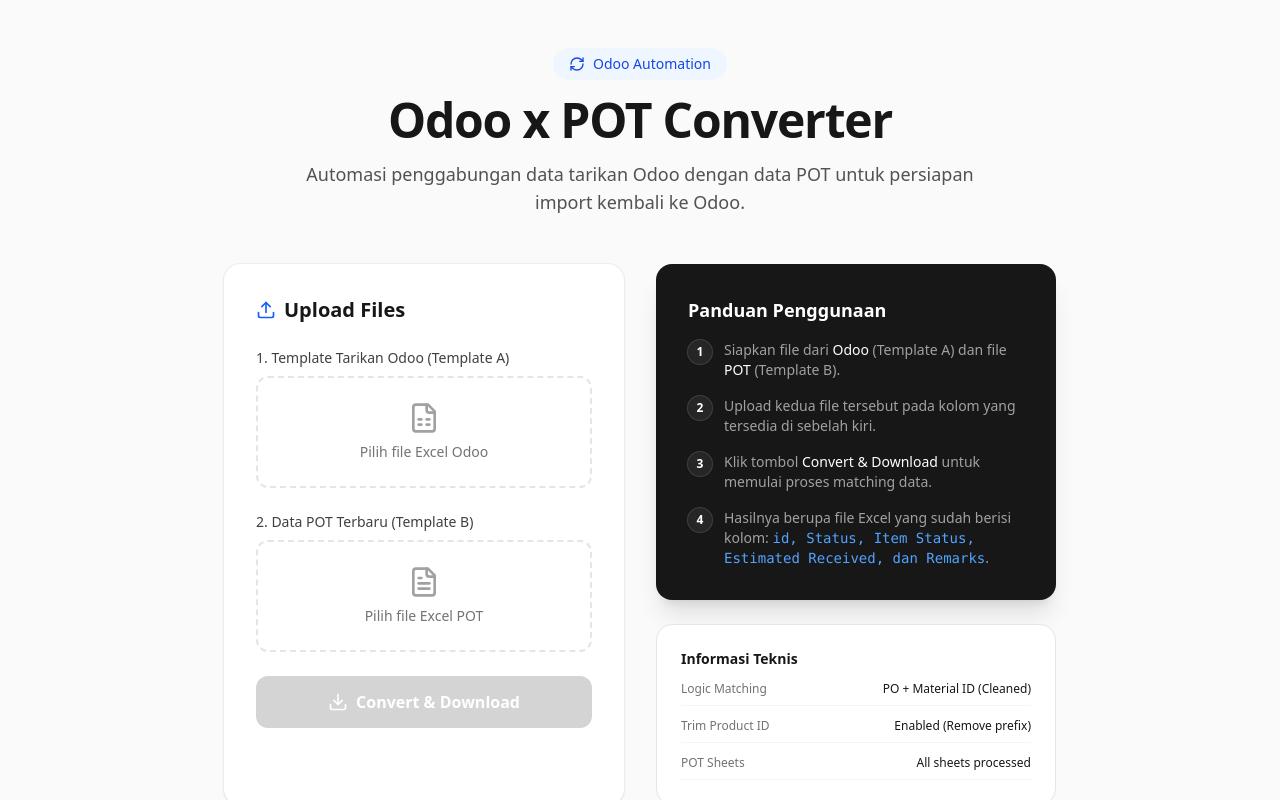
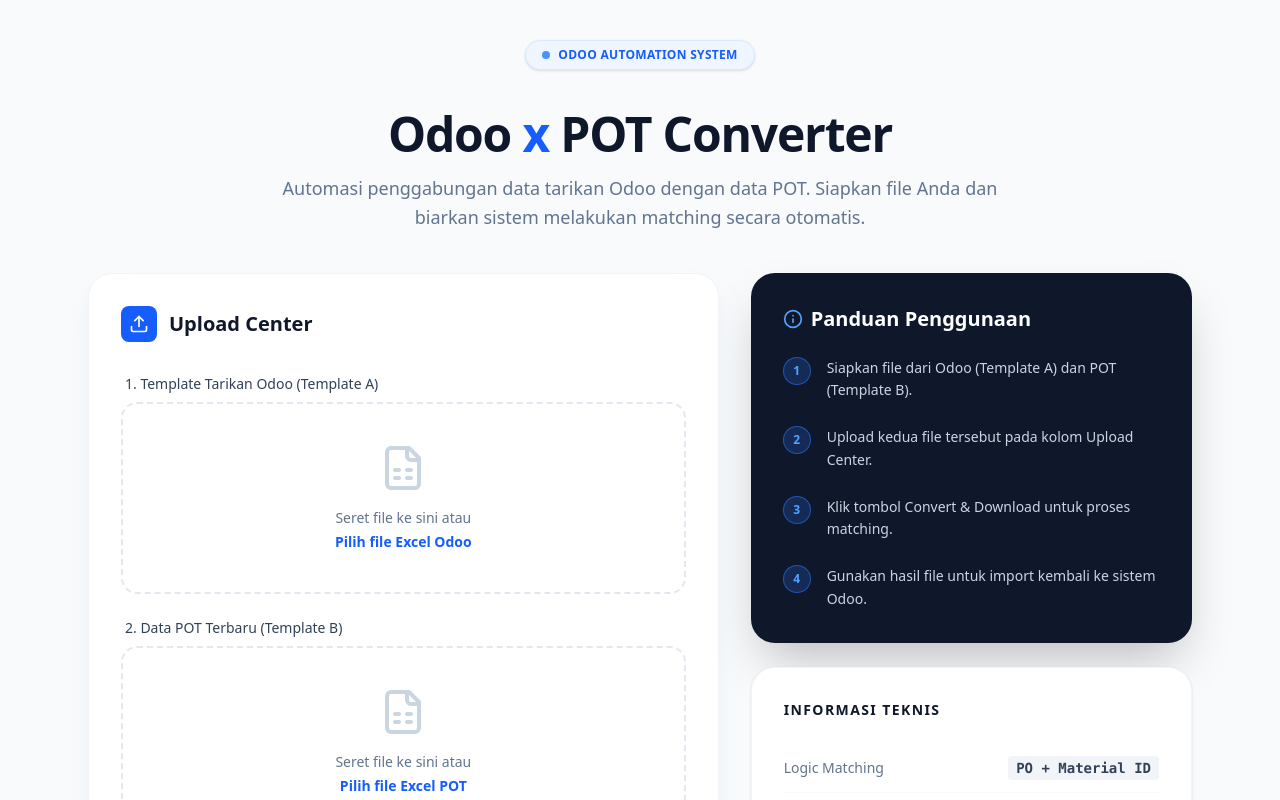
Before and after one commit to dindarizkies/notyourbusiness, a React (Vite) app: page / in a window 1280 px wide. Shown: the top 800 px of the page. Built offline with nearby package versions, Linux system fonts and the light colour scheme.

Commit message:
Update App.tsx

```diff
--- a/src/App.tsx
+++ b/src/App.tsx
@@ -1,279 +1,133 @@
-import { useState, useRef } from 'react';
-import { Upload, FileSpreadsheet, Download, RefreshCw, CheckCircle2, AlertCircle, FileText } from 'lucide-react';
-import { motion, AnimatePresence } from 'motion/react';
+import React, { useState } from 'react';
+import { Upload, FileSpreadsheet, CheckCircle2, Info, ArrowRight, Loader2 } from 'lucide-react';
 
-export default function App() {
-  const [odooFile, setOdooFile] = useState<File | null>(null);
-  const [potFile, setPotFile] = useState<File | null>(null);
-  const [isProcessing, setIsProcessing] = useState(false);
-  const [error, setError] = useState<string | null>(null);
-  const [success, setSuccess] = useState(false);
-
-  const odooInputRef = useRef<HTMLInputElement>(null);
-  const potInputRef = useRef<HTMLInputElement>(null);
-
-  const handleFileChange = (e: React.ChangeEvent<HTMLInputElement>, type: 'odoo' | 'pot') => {
-    const file = e.target.files?.[0];
-    if (file) {
-      if (type === 'odoo') setOdooFile(file);
-      else setPotFile(file);
-      setError(null);
-      setSuccess(false);
-    }
-  };
-
-  const handleSubmit = async (e: React.FormEvent) => {
-    e.preventDefault();
-    if (!odooFile || !potFile) {
-      setError("Harap pilih kedua file (Odoo & POT) terlebih dahulu.");
-      return;
-    }
-
-    setIsProcessing(true);
-    setError(null);
-    setSuccess(false);
-
-    const formData = new FormData();
-    formData.append('odooFile', odooFile);
-    formData.append('potFile', potFile);
-
-    try {
-      const response = await fetch('/api/convert', {
-        method: 'POST',
-        body: formData,
-      });
-
-      if (!response.ok) {
-        const data = await response.json();
-        throw new Error(data.error || 'Terjadi kesalahan saat memproses file.');
-      }
-
-      // Download the result
-      const blob = await response.blob();
-      const url = window.URL.createObjectURL(blob);
-      const a = document.createElement('a');
-      a.href = url;
-      a.download = 'SIAP_IMPORT_ODOO_FINAL.xlsx';
-      document.body.appendChild(a);
-      a.click();
-      window.URL.revokeObjectURL(url);
-      document.body.removeChild(a);
-
-      setSuccess(true);
-    } catch (err: any) {
-      setError(err.message);
-    } finally {
-      setIsProcessing(false);
-    }
-  };
+const OdooConverter = () => {
+  const [loading, setLoading] = useState(false);
 
   return (
-    <div className="min-h-screen bg-neutral-50 font-sans text-neutral-900 selection:bg-blue-100 selection:text-blue-900">
-      <div className="mx-auto max-w-4xl px-4 py-12 sm:px-6 lg:px-8">
-        {/* Header */}
-        <header className="mb-12 text-center">
-          <motion.div
-            initial={{ opacity: 0, y: -20 }}
-            animate={{ opacity: 1, y: 0 }}
-            className="inline-flex items-center gap-2 rounded-full bg-blue-50 px-4 py-1.5 text-sm font-medium text-blue-700 mb-4"
-          >
-            <RefreshCw className="h-4 w-4" />
-            <span>Odoo Automation</span>
-          </motion.div>
-          <motion.h1
-            initial={{ opacity: 0, y: -20 }}
-            animate={{ opacity: 1, y: 0 }}
-            transition={{ delay: 0.1 }}
-            className="text-4xl font-bold tracking-tight text-neutral-900 sm:text-5xl"
-          >
-            Odoo x POT Converter
-          </motion.h1>
-          <motion.p
-            initial={{ opacity: 0 }}
-            animate={{ opacity: 1 }}
-            transition={{ delay: 0.2 }}
-            className="mx-auto mt-4 max-w-2xl text-lg text-neutral-600"
-          >
-            Automasi penggabungan data tarikan Odoo dengan data POT untuk persiapan import kembali ke Odoo.
-          </motion.p>
+    <div className="min-h-screen bg-[#f8fafc] text-slate-900 font-sans selection:bg-blue-100">
+      {/* Top Badge */}
+      <div className="flex justify-center pt-10">
+        <span className="inline-flex items-center gap-2 px-4 py-1.5 rounded-full bg-blue-50 border border-blue-100 text-blue-600 text-xs font-semibold tracking-wide uppercase shadow-sm">
+          <div className="w-2 h-2 rounded-full bg-blue-500 animate-pulse" />
+          Odoo Automation System
+        </span>
+      </div>
+
+      {/* Hero Section */}
+      <header className="text-center px-6 py-10 max-w-3xl mx-auto">
+        <h1 className="text-4xl md:text-5xl font-extrabold tracking-tight text-slate-900 mb-4">
+          Odoo <span className="text-blue-600">x</span> POT Converter
+        </h1>
+        <p className="text-lg text-slate-500 leading-relaxed">
+          Automasi penggabungan data tarikan Odoo dengan data POT. Siapkan file Anda dan biarkan sistem melakukan matching secara otomatis.
+        </p>
       </header>
 
-        {/* Main Content */}
-        <main className="grid gap-8 lg:grid-cols-2">
-          {/* Form Side */}
-          <section className="rounded-2xl bg-white p-8 shadow-sm ring-1 ring-neutral-200/50">
-            <h2 className="mb-6 text-xl font-semibold flex items-center gap-2">
-              <Upload className="h-5 w-5 text-blue-600" />
-              Upload Files
-            </h2>
+      <main className="max-w-6xl mx-auto px-6 pb-20 grid grid-cols-1 lg:grid-cols-12 gap-8">
 
-            <form onSubmit={handleSubmit} className="space-y-6">
-              {/* Odoo File Input */}
-              <div>
-                <label className="block text-sm font-medium text-neutral-700 mb-2">
+        {/* Left Column: Upload Area */}
+        <section className="lg:col-span-7 space-y-6">
+          <div className="bg-white rounded-3xl shadow-xl shadow-slate-200/50 border border-slate-100 p-8">
+            <div className="flex items-center gap-3 mb-8">
+              <div className="p-2 bg-blue-600 rounded-lg text-white">
+                <Upload size={20} />
+              </div>
+              <h2 className="text-xl font-bold">Upload Center</h2>
+            </div>
+
+            <div className="grid gap-6">
+              {/* Odoo Template Area */}
+              <div className="group relative">
+                <label className="block text-sm font-medium text-slate-700 mb-2 ml-1">
                   1. Template Tarikan Odoo (Template A)
                 </label>
-                <div
-                  onClick={() => odooInputRef.current?.click()}
-                  className={`group relative flex cursor-pointer flex-col items-center justify-center rounded-xl border-2 border-dashed p-6 transition-all ${
-                    odooFile ? 'border-blue-200 bg-blue-50' : 'border-neutral-200 hover:border-blue-400 hover:bg-neutral-50'
-                  }`}
-                >
-                  <input
-                    type="file"
-                    ref={odooInputRef}
-                    onChange={(e) => handleFileChange(e, 'odoo')}
-                    accept=".xlsx,.xls,.csv"
-                    className="hidden"
-                  />
-                  {odooFile ? (
-                    <div className="flex items-center gap-3">
-                      <FileSpreadsheet className="h-8 w-8 text-blue-600" />
-                      <div className="text-left">
-                        <p className="text-sm font-medium text-blue-900 truncate max-w-[150px]">{odooFile.name}</p>
-                        <p className="text-xs text-blue-600">{(odooFile.size / 1024).toFixed(1)} KB</p>
-                      </div>
-                    </div>
-                  ) : (
-                    <>
-                      <FileSpreadsheet className="mb-2 h-8 w-8 text-neutral-400 group-hover:text-blue-500 transition-colors" />
-                      <p className="text-sm text-neutral-500">Pilih file Excel Odoo</p>
-                    </>
-                  )}
+                <div className="border-2 border-dashed border-slate-200 rounded-2xl p-10 flex flex-col items-center transition-all group-hover:border-blue-400 group-hover:bg-blue-50/30">
+                  <FileSpreadsheet className="text-slate-300 mb-4 group-hover:text-blue-500 transition-colors" size={48} />
+                  <p className="text-sm text-slate-500 mb-1">Seret file ke sini atau</p>
+                  <button className="text-sm font-semibold text-blue-600 hover:text-blue-700">Pilih file Excel Odoo</button>
+                  <input type="file" className="absolute inset-0 opacity-0 cursor-pointer" />
                 </div>
               </div>
 
-              {/* POT File Input */}
-              <div>
-                <label className="block text-sm font-medium text-neutral-700 mb-2">
+              {/* POT Data Area */}
+              <div className="group relative">
+                <label className="block text-sm font-medium text-slate-700 mb-2 ml-1">
                   2. Data POT Terbaru (Template B)
                 </label>
-                <div
-                  onClick={() => potInputRef.current?.click()}
-                  className={`group relative flex cursor-pointer flex-col items-center justify-center rounded-xl border-2 border-dashed p-6 transition-all ${
-                    potFile ? 'border-blue-200 bg-blue-50' : 'border-neutral-200 hover:border-blue-400 hover:bg-neutral-50'
-                  }`}
-                >
-                  <input
-                    type="file"
-                    ref={potInputRef}
-                    onChange={(e) => handleFileChange(e, 'pot')}
-                    accept=".xlsx,.xls"
-                    className="hidden"
-                  />
-                  {potFile ? (
-                    <div className="flex items-center gap-3">
-                      <FileText className="h-8 w-8 text-blue-600" />
-                      <div className="text-left">
-                        <p className="text-sm font-medium text-blue-900 truncate max-w-[150px]">{potFile.name}</p>
-                        <p className="text-xs text-blue-600">{(potFile.size / 1024).toFixed(1)} KB</p>
-                      </div>
-                    </div>
-                  ) : (
-                    <>
-                      <FileText className="mb-2 h-8 w-8 text-neutral-400 group-hover:text-blue-500 transition-colors" />
-                      <p className="text-sm text-neutral-500">Pilih file Excel POT</p>
-                    </>
-                  )}
+                <div className="border-2 border-dashed border-slate-200 rounded-2xl p-10 flex flex-col items-center transition-all group-hover:border-blue-400 group-hover:bg-blue-50/30">
+                  <FileSpreadsheet className="text-slate-300 mb-4 group-hover:text-blue-500 transition-colors" size={48} />
+                  <p className="text-sm text-slate-500 mb-1">Seret file ke sini atau</p>
+                  <button className="text-sm font-semibold text-blue-600 hover:text-blue-700">Pilih file Excel POT</button>
+                  <input type="file" className="absolute inset-0 opacity-0 cursor-pointer" />
                 </div>
               </div>
 
+              {/* Action Button */}
               <button
-                type="submit"
-                disabled={!odooFile || !potFile || isProcessing}
-                className="w-full relative flex items-center justify-center gap-2 overflow-hidden rounded-xl bg-blue-600 px-6 py-3.5 font-semibold text-white shadow-[0_4px_12px_rgba(37,99,235,0.2)] transition-all hover:bg-blue-700 focus:outline-none focus:ring-2 focus:ring-blue-500 focus:ring-offset-2 disabled:cursor-not-allowed disabled:bg-neutral-300 disabled:shadow-none"
+                className="w-full mt-4 bg-slate-900 hover:bg-blue-600 text-white font-bold py-4 px-6 rounded-2xl flex items-center justify-center gap-3 transition-all active:scale-[0.98] shadow-lg shadow-blue-200"
+                onClick={() => setLoading(true)}
               >
-                {isProcessing ? (
-                  <>
-                    <RefreshCw className="h-5 w-5 animate-spin" />
-                    <span>Processing...</span>
-                  </>
-                ) : (
-                  <>
-                    <Download className="h-5 w-5" />
-                    <span>Convert & Download</span>
-                  </>
-                )}
+                {loading ? <Loader2 className="animate-spin" /> : <CheckCircle2 size={20} />}
+                {loading ? 'Processing Data...' : 'Convert & Download Result'}
               </button>
-            </form>
-
-            <AnimatePresence>
-              {error && (
-                <motion.div
-                  initial={{ opacity: 0, height: 0 }}
-                  animate={{ opacity: 1, height: 'auto' }}
-                  exit={{ opacity: 0, height: 0 }}
-                  className="mt-6 flex items-start gap-3 rounded-xl bg-red-50 p-4 text-sm text-red-700"
-                >
-                  <AlertCircle className="h-5 w-5 shrink-0" />
-                  <p>{error}</p>
-                </motion.div>
-              )}
-              {success && (
-                <motion.div
-                  initial={{ opacity: 0, height: 0 }}
-                  animate={{ opacity: 1, height: 'auto' }}
-                  exit={{ opacity: 0, height: 0 }}
-                  className="mt-6 flex items-start gap-3 rounded-xl bg-green-50 p-4 text-sm text-green-700"
-                >
-                  <CheckCircle2 className="h-5 w-5 shrink-0" />
-                  <div>
-                    <p className="font-semibold">Berhasil!</p>
-                    <p>File SIAP_IMPORT_ODOO_FINAL.xlsx telah terunduh.</p>
             </div>
-                </motion.div>
-              )}
-            </AnimatePresence>
+          </div>
         </section>
 
-          {/* Guide Side */}
-          <section className="flex flex-col gap-6">
-            <div className="rounded-2xl bg-neutral-900 p-8 text-neutral-100 shadow-xl">
-              <h3 className="mb-4 text-lg font-semibold text-white">Panduan Penggunaan</h3>
-              <ul className="space-y-4 text-sm text-neutral-400">
-                <li className="flex gap-3">
-                  <span className="flex h-6 w-6 shrink-0 items-center justify-center rounded-full bg-neutral-800 text-xs font-bold text-white ring-1 ring-neutral-700">1</span>
-                  <p>Siapkan file dari <span className="text-white font-medium">Odoo</span> (Template A) dan file <span className="text-white font-medium">POT</span> (Template B).</p>
+        {/* Right Column: Guide & Technical */}
+        <aside className="lg:col-span-5 space-y-6">
+          {/* Guide Card */}
+          <div className="bg-slate-900 rounded-3xl p-8 text-white shadow-2xl">
+            <h3 className="text-xl font-bold mb-6 flex items-center gap-2">
+              <Info size={20} className="text-blue-400" />
+              Panduan Penggunaan
+            </h3>
+            <ul className="space-y-6">
+              {[
+                "Siapkan file dari Odoo (Template A) dan POT (Template B).",
+                "Upload kedua file tersebut pada kolom Upload Center.",
+                "Klik tombol Convert & Download untuk proses matching.",
+                "Gunakan hasil file untuk import kembali ke sistem Odoo."
+              ].map((step, i) => (
+                <li key={i} className="flex gap-4 items-start">
+                  <span className="flex-shrink-0 w-7 h-7 rounded-full bg-blue-500/20 border border-blue-500/50 flex items-center justify-center text-xs font-bold text-blue-400">
+                    {i + 1}
+                  </span>
+                  <p className="text-sm text-slate-300 leading-relaxed">{step}</p>
                 </li>
-                <li className="flex gap-3">
-                  <span className="flex h-6 w-6 shrink-0 items-center justify-center rounded-full bg-neutral-800 text-xs font-bold text-white ring-1 ring-neutral-700">2</span>
-                  <p>Upload kedua file tersebut pada kolom yang tersedia di sebelah kiri.</p>
-                </li>
-                <li className="flex gap-3">
-                  <span className="flex h-6 w-6 shrink-0 items-center justify-center rounded-full bg-neutral-800 text-xs font-bold text-white ring-1 ring-neutral-700">3</span>
-                  <p>Klik tombol <span className="text-white font-medium">Convert & Download</span> untuk memulai proses matching data.</p>
-                </li>
-                <li className="flex gap-3">
-                  <span className="flex h-6 w-6 shrink-0 items-center justify-center rounded-full bg-neutral-800 text-xs font-bold text-white ring-1 ring-neutral-700">4</span>
-                  <p>Hasilnya berupa file Excel yang sudah berisi kolom: <span className="text-blue-400 font-mono">id, Status, Item Status, Estimated Received, dan Remarks</span>.</p>
-                </li>
+              ))}
             </ul>
           </div>
 
-            <div className="rounded-2xl border border-neutral-200 bg-white p-6">
-              <h4 className="mb-3 text-sm font-semibold text-neutral-900">Informasi Teknis</h4>
-              <div className="space-y-3">
-                <div className="flex justify-between text-xs border-b border-neutral-100 pb-2">
-                  <span className="text-neutral-500">Logic Matching</span>
-                  <span className="font-medium text-neutral-900 text-right">PO + Material ID (Cleaned)</span>
+          {/* Technical Info Card */}
+          <div className="bg-white rounded-3xl border border-slate-100 p-8 shadow-sm">
+            <h3 className="text-sm font-bold text-slate-900 uppercase tracking-widest mb-6">Informasi Teknis</h3>
+            <div className="space-y-4">
+              <div className="flex justify-between items-center py-3 border-b border-slate-50">
+                <span className="text-sm text-slate-500">Logic Matching</span>
+                <span className="text-sm font-mono font-bold text-slate-700 bg-slate-100 px-2 py-0.5 rounded">PO + Material ID</span>
               </div>
-                <div className="flex justify-between text-xs border-b border-neutral-100 pb-2">
-                  <span className="text-neutral-500">Trim Product ID</span>
-                  <span className="font-medium text-neutral-900 text-right">Enabled (Remove prefix)</span>
+              <div className="flex justify-between items-center py-3 border-b border-slate-50">
+                <span className="text-sm text-slate-500">Trim Product ID</span>
+                <span className="text-sm font-bold text-green-600">Enabled (Auto)</span>
               </div>
-                <div className="flex justify-between text-xs border-b border-neutral-100 pb-2">
-                  <span className="text-neutral-500">POT Sheets</span>
-                  <span className="font-medium text-neutral-900 text-right">All sheets processed</span>
+              <div className="flex justify-between items-center py-3">
+                <span className="text-sm text-slate-500">POT Sheets</span>
+                <span className="text-sm font-bold text-slate-700">All Sheets Processed</span>
               </div>
             </div>
           </div>
-          </section>
+        </aside>
       </main>
 
-        <footer className="mt-12 text-center text-xs text-neutral-400">
-          Built with React & Express • v1.0.0
+      <footer className="text-center py-10 border-t border-slate-100">
+        <p className="text-xs text-slate-400">
+          Built with React 19 & Express • v1.1.0 • <span className="font-semibold text-slate-600">By Dinda Rizki Pangesti</span>
+        </p>
       </footer>
     </div>
-    </div>
   );
-}
+};
+
+export default OdooConverter;
```
Lines whose indentation alone changed are shown as unchanged.
